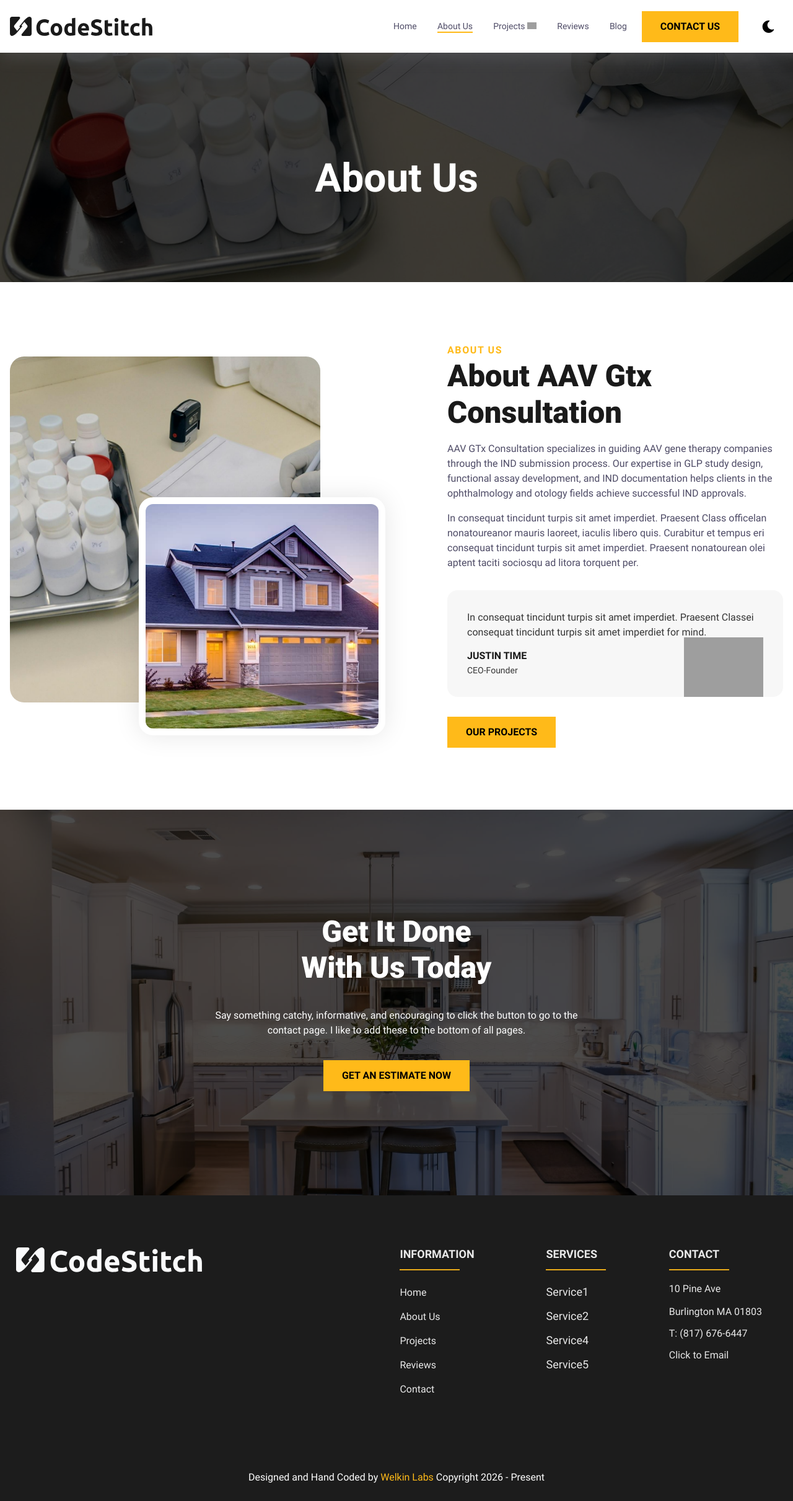
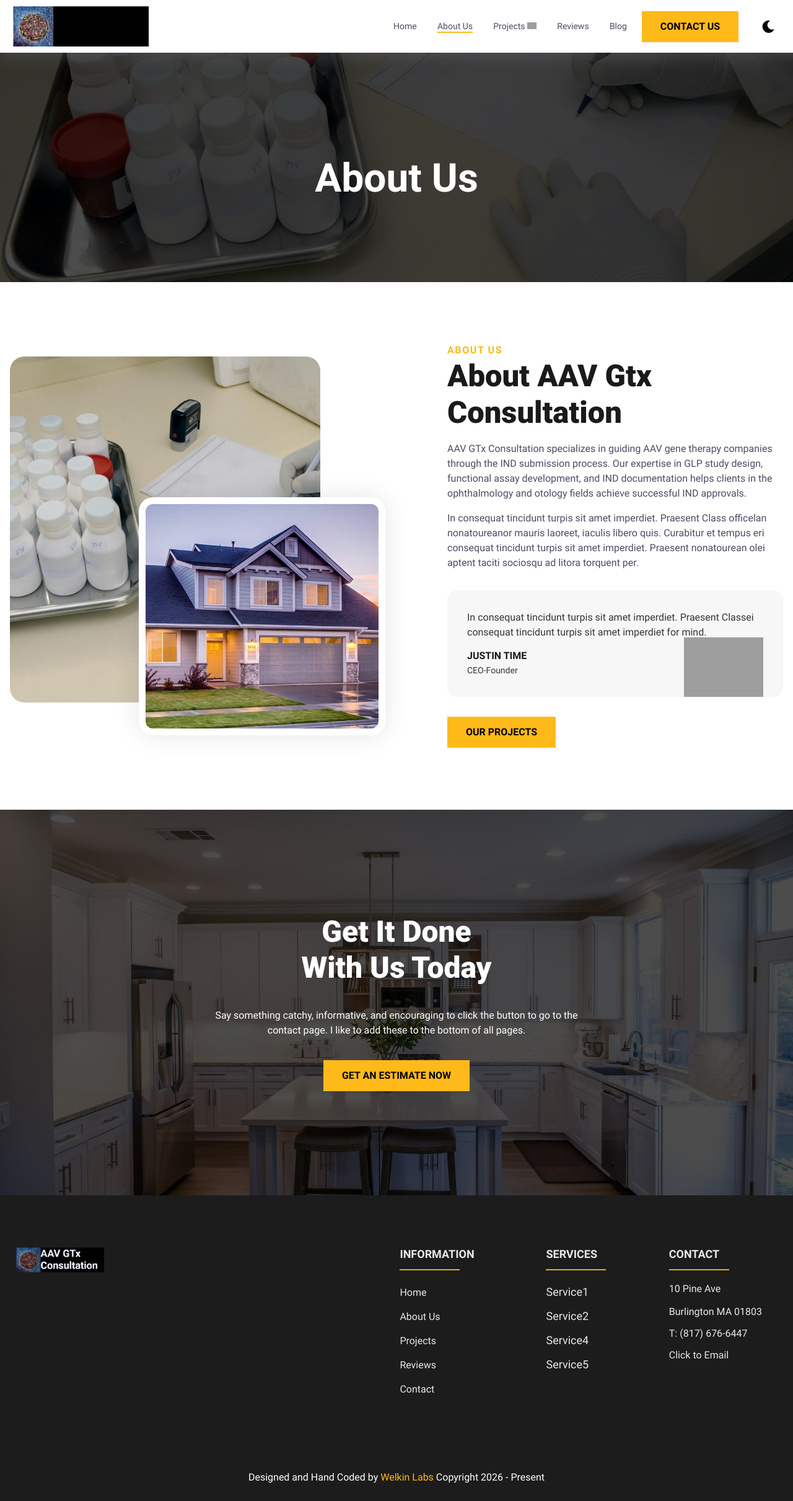
Before and after one commit to awelkinator/CS-Kit-Test, an Eleventy site: page src/content/pages/about.html in a window 1280 px wide. Shown: the whole page at 62% size. Built offline with nearby package versions, Linux system fonts and the light colour scheme; Eleventy itself is replaced by a stand-in of ours; files that its build step writes are made by us from their sources; grey boxes are pictures that could not be loaded.

Commit message:
Added AAV logo svgs, changed references to new images

```diff
--- a/src/_includes/components/footer.html
+++ b/src/_includes/components/footer.html
@@ -5,7 +5,7 @@
 <footer id="footer">
     <div class="container">
         <div class="left-section">
-            <a class="logo" href="/"><img loading="lazy" decoding="async" src="/assets/svgs/logo-white.svg" alt="logo" width="264" height="78"></a>
+            <a class="logo" href="/"><img loading="lazy" decoding="async" src="/assets/svgs/aav-logo-white.svg" alt="logo" width="264" height="78"></a>
         </div>
         <div class="right-section">
             <div class="lists">
--- a/src/_includes/components/header.html
+++ b/src/_includes/components/header.html
@@ -6,7 +6,7 @@
     <div class="cs-container">
         <!--Nav Logo-->
         <a href="/" class="cs-logo" aria-label="back to home" tabindex="2">
-            <img src="/assets/svgs/logo-black.svg" alt="" width="210" height="29" aria-hidden="true" decoding="async">
+            <img src="/assets/svgs/aav-logo-black.svg" alt="" width="210" height="29" aria-hidden="true" decoding="async">
         </a>
         <!--Navigation List-->
         <nav class="cs-nav" role="navigation">
--- a/src/_includes/layouts/base.html
+++ b/src/_includes/layouts/base.html
@@ -28,7 +28,7 @@
         <meta name="theme-color" content="#ffffff">
 
         <!-- Preloads -->
-        <link rel="preload" as="image" href="/assets/svgs/logo-white.svg">
+        <link rel="preload" as="image" href="/assets/svgs/aav-logo-white.svg">
         <link rel="preload" as="font" type="font/woff2" href="/assets/fonts/roboto-v29-latin-regular.woff2" crossorigin>
         <link rel="preload" as="font" type="font/woff2" href="/assets/fonts/roboto-v29-latin-700.woff2" crossorigin>
 
```
Also changed, not shown: src/assets/svgs/aav-logo-black.svg (added), src/assets/svgs/aav-logo-white.svg (added).
